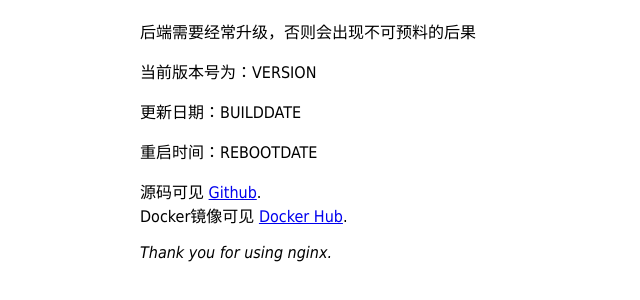
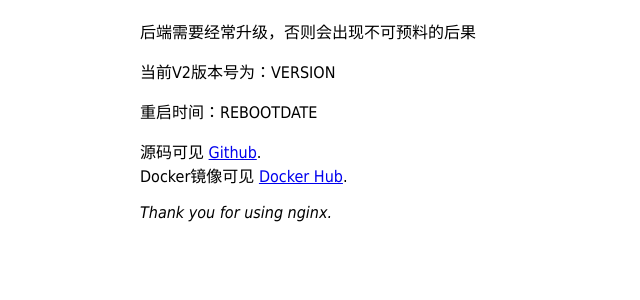
Before and after one commit to fjweel/v2tls-docker, a plain HTML site: page index.html in a window 1280 px wide. Shown: the part 70-370 px from the top of the page, without its empty margins (220-860 px from the left). Drawn offline with Linux system fonts and the light colour scheme.

Commit message:
Update index.html

```diff
--- a/index.html
+++ b/index.html
@@ -14,8 +14,7 @@
 <body>
 <h1>恭喜，应用部署已经成功!</h1>
 <p>后端需要经常升级，否则会出现不可预料的后果</p>
-<p>当前版本号为：VERSION</p>
-<p>更新日期：BUILDDATE</p>
+<p>当前V2版本号为：VERSION</p>
 <p>重启时间：REBOOTDATE</p>
 
 <p>源码可见
```
